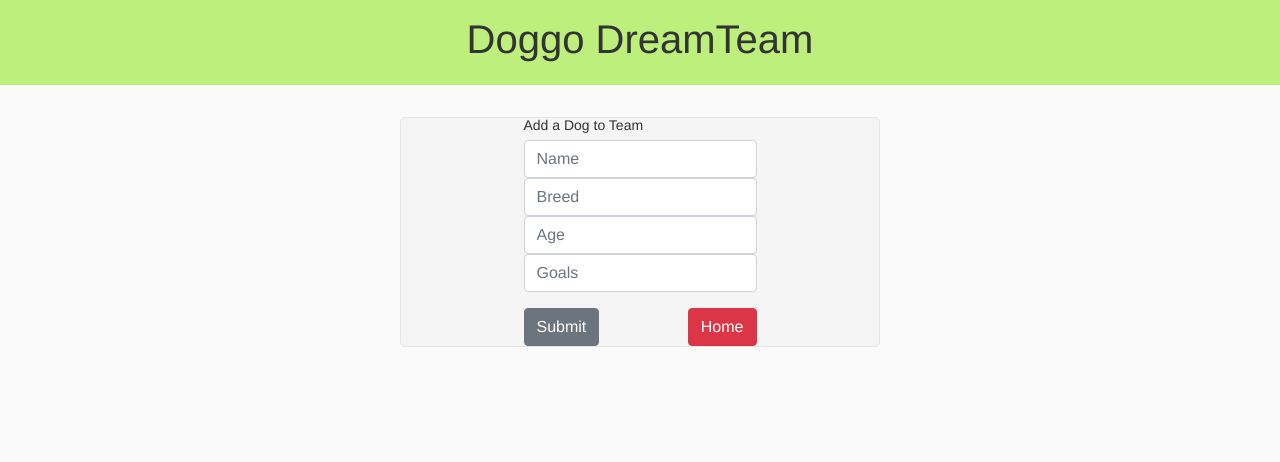
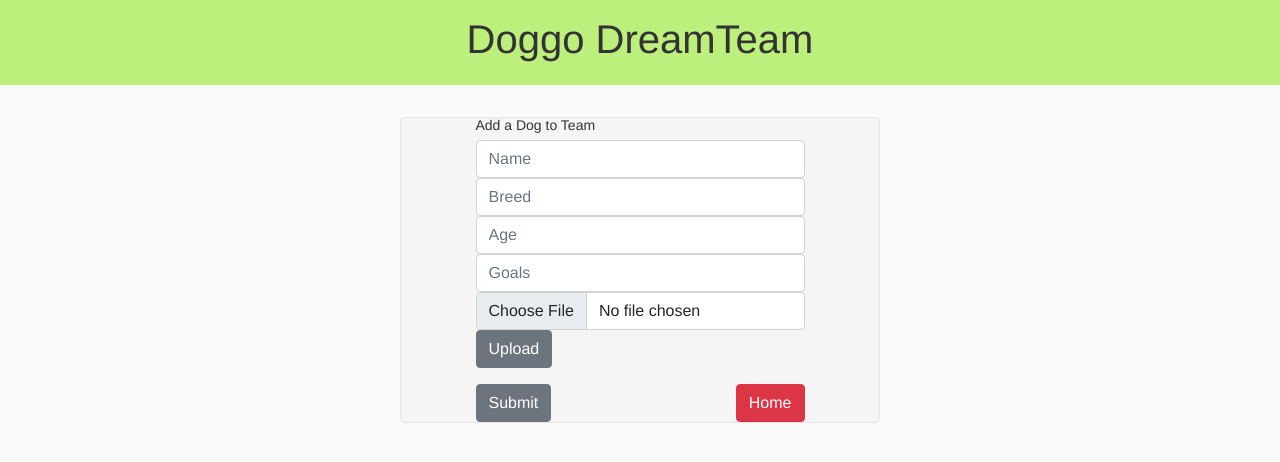
Before and after one commit to Netsujr/dog_soccer_team, a React (Create React App) app: page /add in a window 1280 px wide. Shown: the top 462 px of the page. Built offline with nearby package versions, Linux system fonts and the light colour scheme.

Commit message:
image is uploading to cloudinary

```diff
--- a/src/components/AddDog.js
+++ b/src/components/AddDog.js
@@ -4,11 +4,13 @@
 import { Link, useNavigate } from 'react-router-dom';
 import { Form, FormGroup, Label, Input, Button } from 'reactstrap';
 import { v4 as uuid } from 'uuid';
+import axios from 'axios';
 
 const AddDog = () => {
 
   const { addDog } = useContext(GlobalContext);
   const [name, setName] = useState('');
+  const [imageSelected, setImageSelected] = useState('');
   const [breed, setBreed] = useState('');
   const [age, setAge] = useState('');
   const [goals, setGoals] = useState('');
@@ -43,6 +45,18 @@
     setGoals(e.target.value);
   };
 
+  const uploadImage = (files) => {
+    const formData = new FormData();
+    formData.append('file', imageSelected);
+    formData.append('upload_preset', 'doggyupload');
+
+    axios.post('https://api.cloudinary.com/v1_1/netsujr/image/upload', formData)
+    .then(res => {
+      setImageSelected(res.data.secure_url);
+    });
+  };
+
+
   return (
     <FormContainer>
       <Form onSubmit={handleSubmit}>
@@ -52,6 +66,8 @@
           <Input type="text" value={breed} onChange={onBreedChange} placeholder="Breed" />
           <Input type='number' value={age} onChange={onAgeChange} placeholder="Age" />
           <Input type="number" value={goals} onChange={onGoalsChange} placeholder="Goals" />
+          <Input type='file' onChange={(event) => setImageSelected(event.target.files[0])} />
+          <Button onClick={uploadImage}>Upload</Button>
         </FormGroup>
         <ButtonsContainer>
           <Button>Submit</Button>
--- a/src/components/DogList.js
+++ b/src/components/DogList.js
@@ -24,7 +24,6 @@
       setBreeds(Object.keys(data));
     });
   }, []);
-
 
   return (
     <Container>
```
Lines whose indentation alone changed are shown as unchanged.
